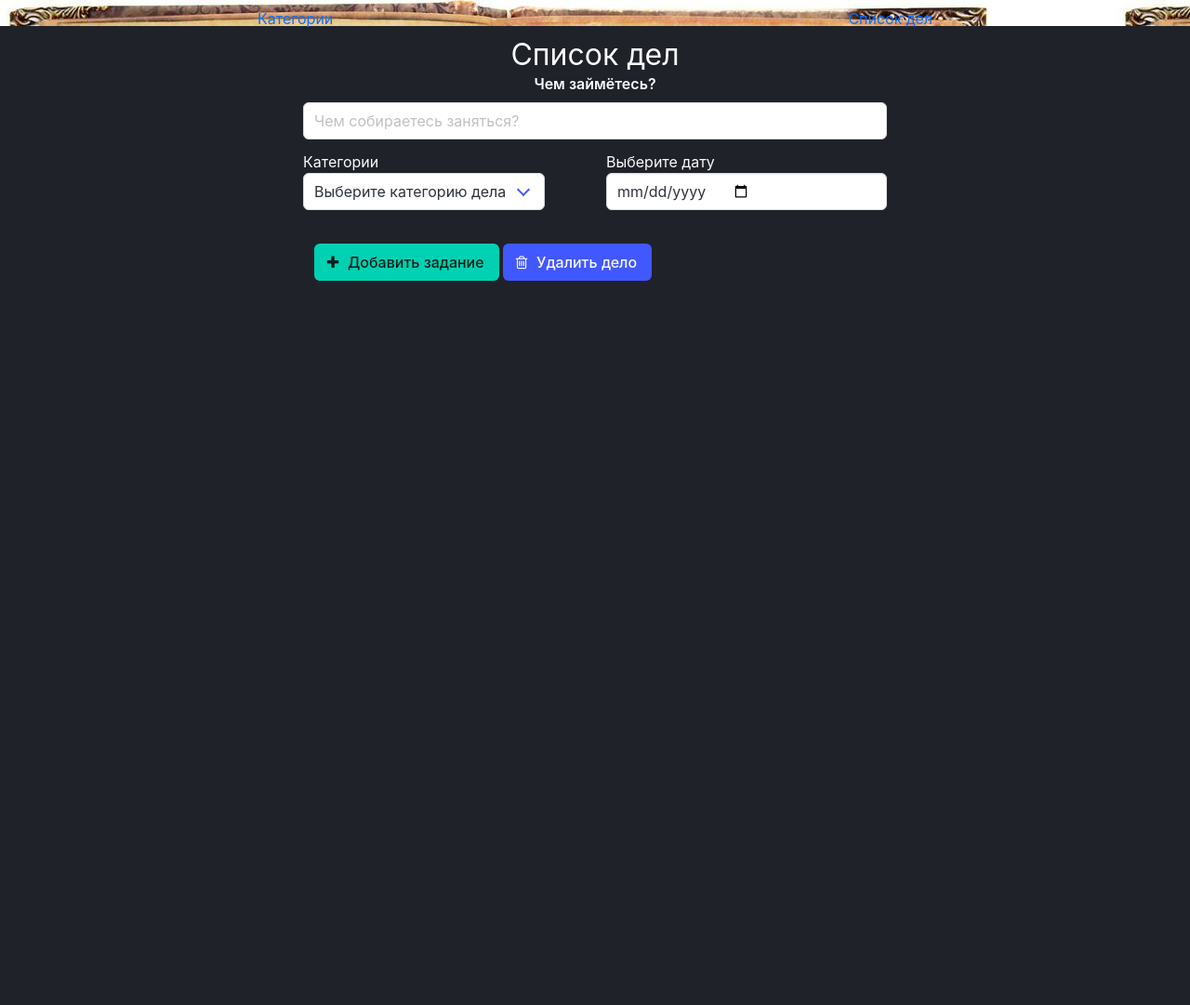
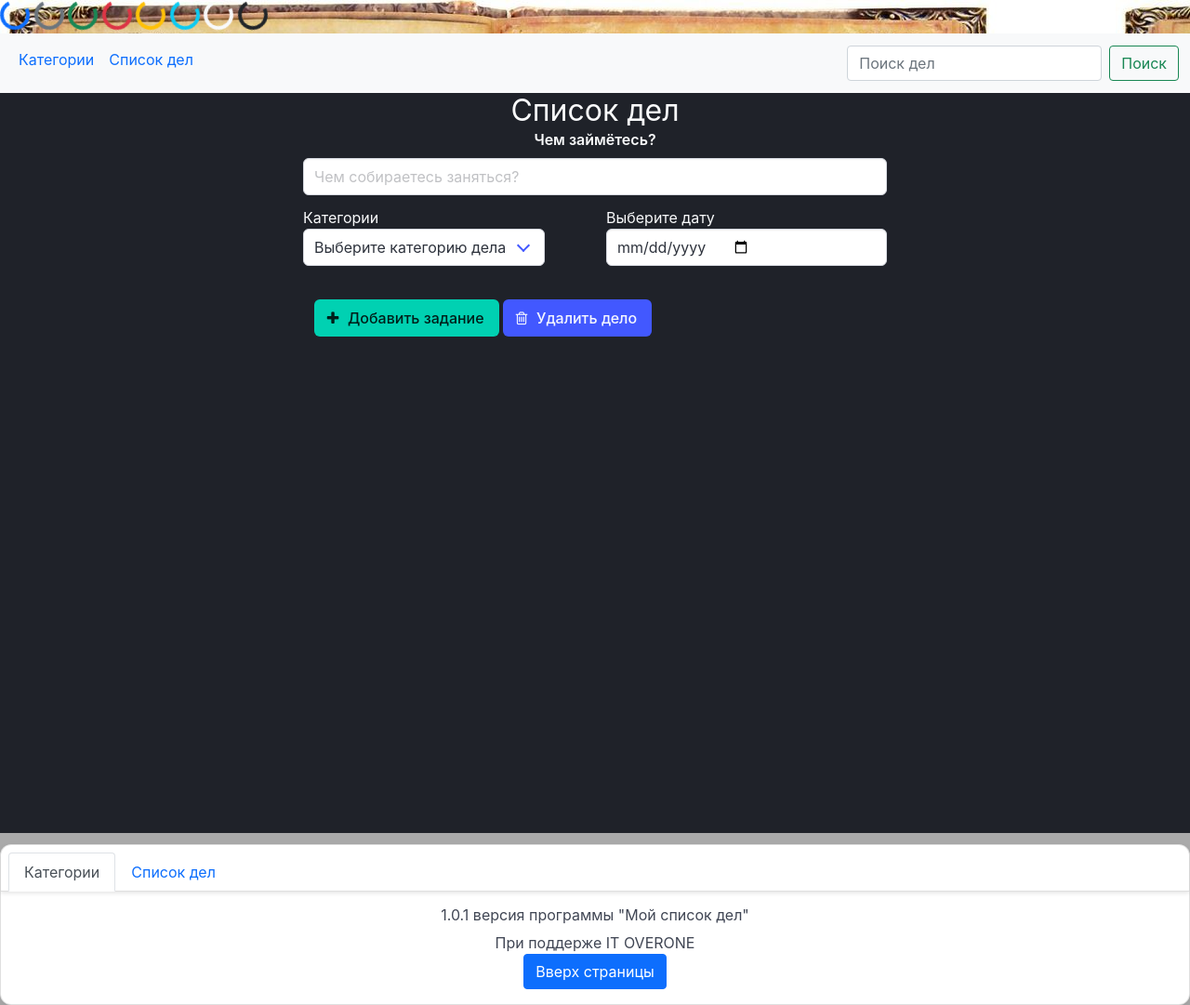
Before and after one commit to MaksuhaMC/TooDo, a Django app: page /todo/ in a window 1280 px wide. Shown: the whole page at 93% size. Before the commit the page ends 302 px from the top, so only its background shows below. Run offline with Django 4.2, Linux system fonts and the light colour scheme; data that the repository does not hold is empty; some libraries are stand-ins or nearby versions.

Commit message:
add nav bar adnd footer

```diff
--- a/templates/base.html
+++ b/templates/base.html
@@ -7,9 +7,13 @@
     <meta name="viewport" content="width=device-width, initial-scale=1">
     <title>...</title>
     <!-- Bootstrap CSS (jsDelivr CDN) -->
-  <link href="https://cdn.jsdelivr.net/npm/bootstrap@5.1.3/dist/css/bootstrap.min.css" rel="stylesheet" integrity="sha384-1BmE4kWBq78iYhFldvKuhfTAU6auU8tT94WrHftjDbrCEXSU1oBoqyl2QvZ6jIW3" crossorigin="anonymous">
+    <link href="https://cdn.jsdelivr.net/npm/bootstrap@5.1.3/dist/css/bootstrap.min.css" rel="stylesheet"
+          integrity="sha384-1BmE4kWBq78iYhFldvKuhfTAU6auU8tT94WrHftjDbrCEXSU1oBoqyl2QvZ6jIW3" crossorigin="anonymous">
     <!-- Bootstrap Bundle JS (jsDelivr CDN) -->
-  <script defer src="https://cdn.jsdelivr.net/npm/bootstrap@5.1.3/dist/js/bootstrap.bundle.min.js" integrity="sha384-ka7Sk0Gln4gmtz2MlQnikT1wXgYsOg+OMhuP+IlRH9sENBO0LRn5q+8nbTov4+1p" crossorigin="anonymous"></script>
+    <script defer src="https://cdn.jsdelivr.net/npm/bootstrap@5.1.3/dist/js/bootstrap.bundle.min.js"
+            integrity="sha384-ka7Sk0Gln4gmtz2MlQnikT1wXgYsOg+OMhuP+IlRH9sENBO0LRn5q+8nbTov4+1p"
+            crossorigin="anonymous"></script>
+
 </head>
 <body>
 <meta charset="UTF-8">
@@ -21,8 +25,8 @@
 </head>
 <style>
     body {
-		background: #f5dd5d url(../blog/static/blog/static_blog.jpg); /* Фоновый цвет и фоновый рисунок*/
-		color: #000000; /*Цвет текста на странице*/
+        background: #aaaaaa url(../blog/static/blog/static_blog.jpg); /* Фоновый цвет и фоновый рисунок*/
+        color: #1b1b1b; /*Цвет текста на странице*/
         background-attachment: fixed; /* Фон страницы фиксируется */
         background-repeat: repeat-x; /* Изображение повторяется по горизонтали */
     }
@@ -30,22 +34,91 @@
 <!--<body style="background-image: url({% static '../blog/static/blog/static_blog.jpg' %})">-->
 <!-- <body bgcolor="#aaa" background="nubex.png">-->
 <!--	<p>Здесь фоновое изображение устанавливается с помощью атрибута background тега body.</p>-->
+
+<!--спиннеры-->
+
+<div class="spinner-border text-primary" role="status">
+    <span class="visually-hidden">Loading...</span>
+</div>
+<div class="spinner-border text-secondary" role="status">
+    <span class="visually-hidden">Loading...</span>
+</div>
+<div class="spinner-border text-success" role="status">
+    <span class="visually-hidden">Loading...</span>
+</div>
+<div class="spinner-border text-danger" role="status">
+    <span class="visually-hidden">Loading...</span>
+</div>
+<div class="spinner-border text-warning" role="status">
+    <span class="visually-hidden">Loading...</span>
+</div>
+<div class="spinner-border text-info" role="status">
+    <span class="visually-hidden">Loading...</span>
+</div>
+<div class="spinner-border text-light" role="status">
+    <span class="visually-hidden">Loading...</span>
+</div>
+<div class="spinner-border text-dark" role="status">
+    <span class="visually-hidden">Loading...</span>
+</div>
+
+<!--  навбар-->
+<div class="sticky-top">
     <div django-app="TaskManager">
-	<nav class="nav nav-pills nav-fill">
-		<a class="nav-link" href="../category">Категории</a>
-  		<a class="nav-link" href="../todo">Список дел</a>
+        <nav class="navbar navbar-expand-lg bg-light">
+            <div class="container-fluid">
+                <ul class="navbar-nav me-auto mb-2 mb-lg-0">
+                    <li class="nav-item">
+                        <a class="nav-link active" aria-current="page" href="../category">Категории</a>
+                        <!--                    <a href="../category" > Категории</a>-->
+                    </li>
+                    <li class="nav-item">
+                        <a class="nav-link active" aria-current="page" href="../todo">Список дел</a>
+                        <!--                    <a href="../todo" class="link-primary"> Список дел</a>-->
+                    </li>
+                </ul>
+                <form class="d-flex" role="search">
+                    <input class="form-control me-2" type="search" placeholder="Поиск дел" aria-label="Поиск">
+                    <button class="btn btn-outline-success" type="submit">Поиск</button>
+                </form>
+            </div>
+    </div>
+</div>
 </nav>
+<!--	<nav class="nav nav-pills nav-fill">-->
+<!--		<a class="nav-link" href="../category">Категории</a>-->
+<!--  		<a class="nav-link" href="../todo">Список дел</a>-->
+<!--	</nav>-->
 
 <!--	<nav class ="navbar is-success" role="navigation" aria-label="main navigation">-->
 <!--     	<div class="navbar-menu ">-->
 <!--        	<div class="navbar-start">-->
 <!--        	<a class="navbar-item" href="../category"> Категории</a>-->
-<!--        	<a class="navbar-item" href="">  </a>-->
+<!--        	<a class="navbar-item" href="../todo">Список дел</a-->
 <!--        	</div>-->
 <!--         </div>-->
 
 {% block content %}
 {% endblock %}
+
+<!--футтер-->
+<div class="card text-center">
+  <div class="card-header">
+    <ul class="nav nav-tabs card-header-tabs">
+      <li class="nav-item">
+        <a class="nav-link active" aria-current="true" href="../category"> Категории</a>
+      </li>
+      <li class="nav-item">
+        <a class="nav-link" href="../todo">Список дел</a>
+      </li>
+    </ul>
+  </div>
+  <div class="card-body">
+    <h5 class="card-title">1.0.1 версия программы "Мой список дел"</h5>
+    <p class="card-text">При поддерже IT OVERONE</p>
+    <a href="#" class="btn btn-primary">Вверх страницы</a>
+  </div>
+</div>
 </div>
 </body>
 </html>
```
Lines whose indentation alone changed are shown as unchanged.
